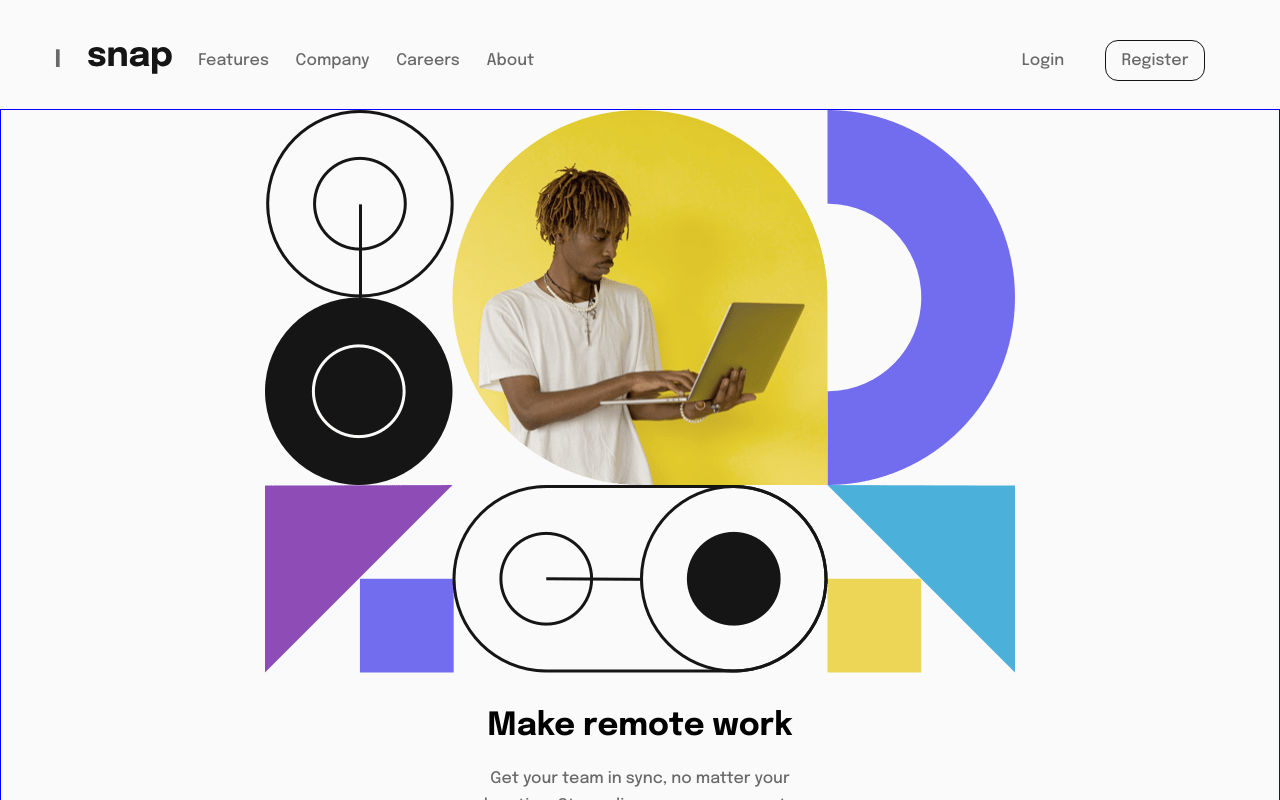
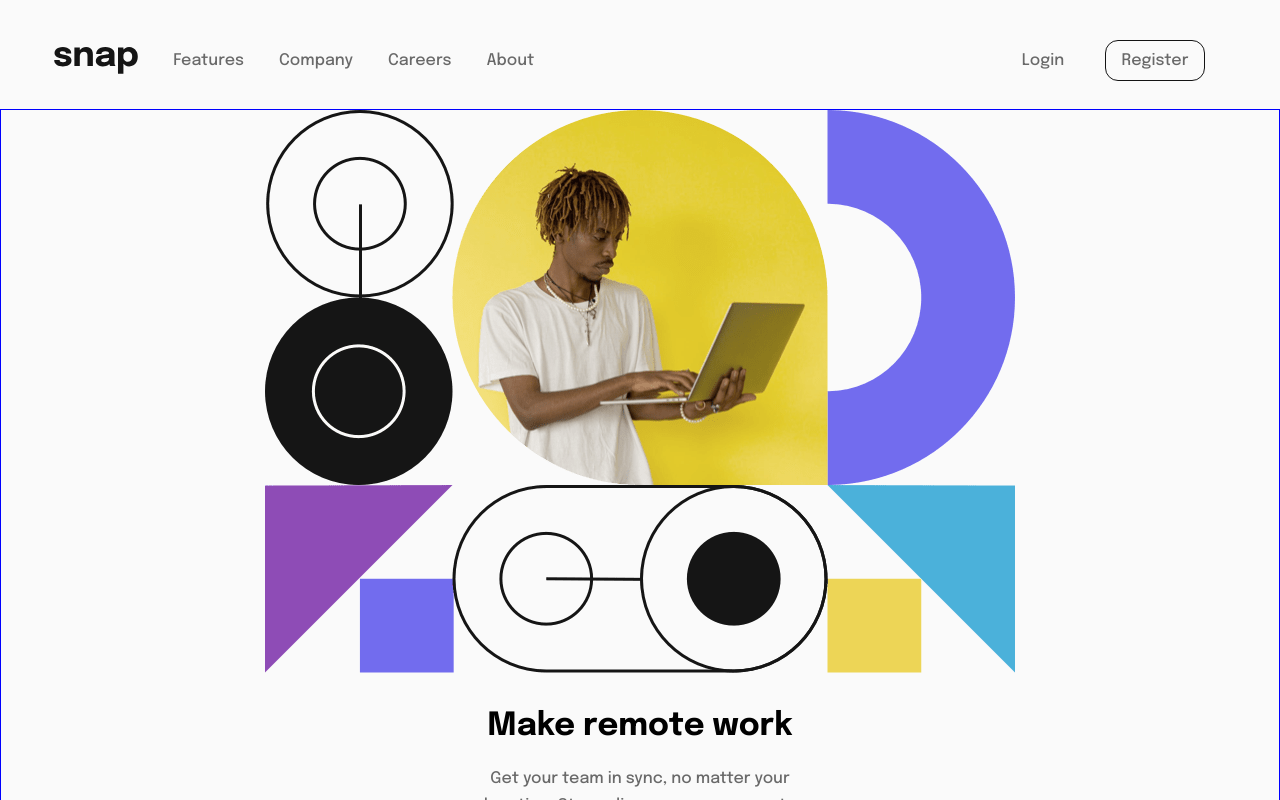
Before and after one commit to isadoraraujo/snap-landingPage, a React (Vite) app: page / in a window 1280 px wide. Shown: the top 800 px of the page. Built offline with nearby package versions, Linux system fonts and the light colour scheme.

Commit message:
fixed all bugs

```diff
--- a/src/components/Header/Header.tsx
+++ b/src/components/Header/Header.tsx
@@ -4,7 +4,6 @@ export const Header = () => {
     return (
         <HeaderContainer>
             <NavLinks>
-            <h1>I</h1>
             <figure>
                 <img src="logo.svg" alt="Logo" />
             </figure>
```
